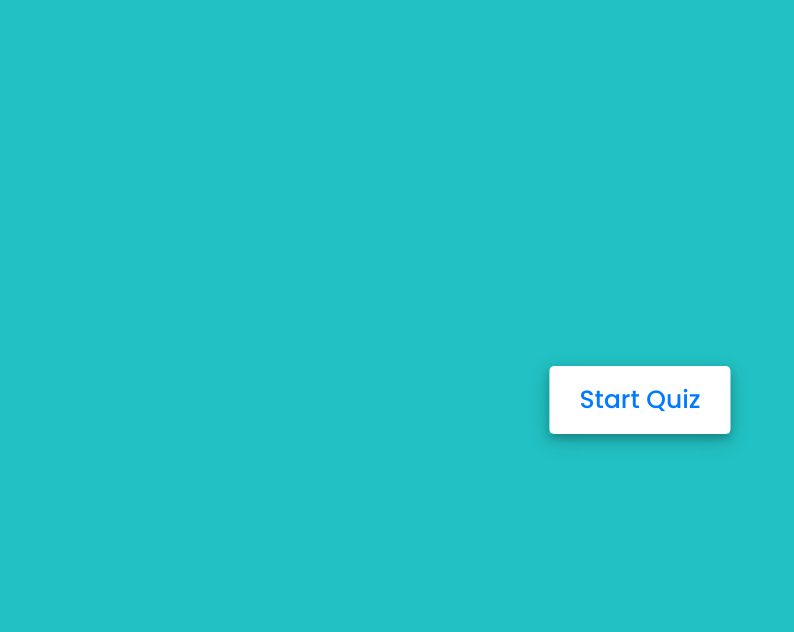
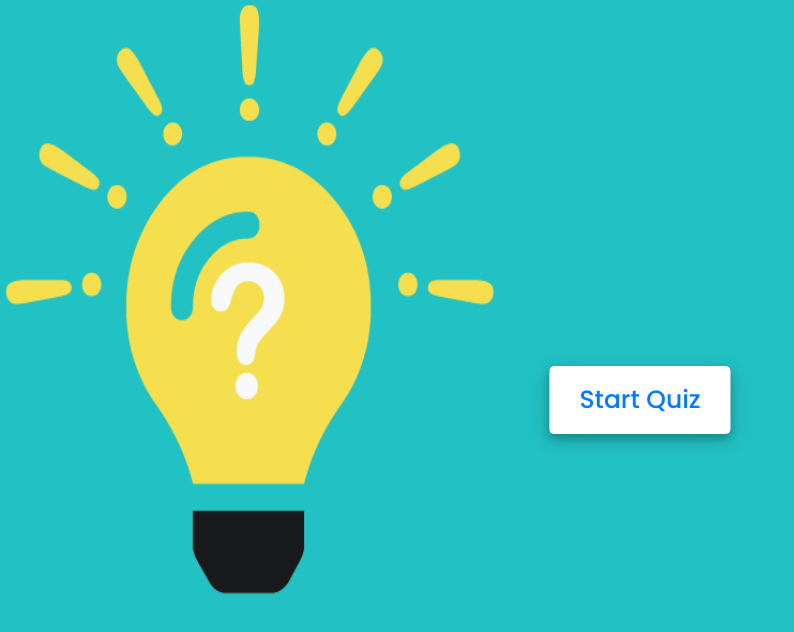
Before and after one commit to tazheeb-shamsi/Quiz-app, a plain HTML site: page index.html in a window 1280 px wide. Shown: the whole page, without its empty margins (0-794 px from the left). Drawn offline with Linux system fonts and the light colour scheme.

Commit message:
Update index.html

```diff
--- a/index.html
+++ b/index.html
@@ -11,6 +11,7 @@
     <link rel="stylesheet" href="https://cdnjs.cloudflare.com/ajax/libs/font-awesome/5.15.3/css/all.min.css"/>
 </head>
 <body>
+    <img src="./faq.png" alt="logo" width="500" height="600">
     <!-- start Quiz button -->
     <div class="start_btn"><button>Start Quiz</button></div>
 
```
